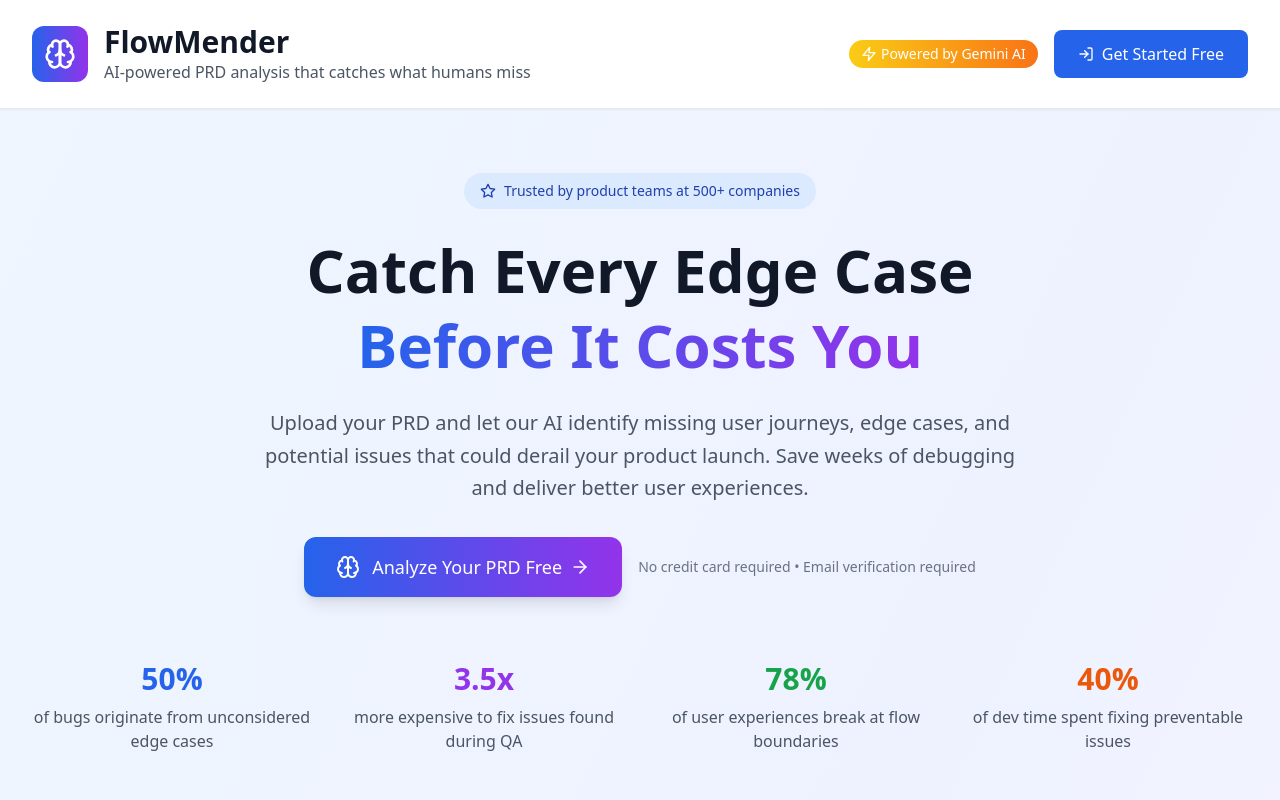
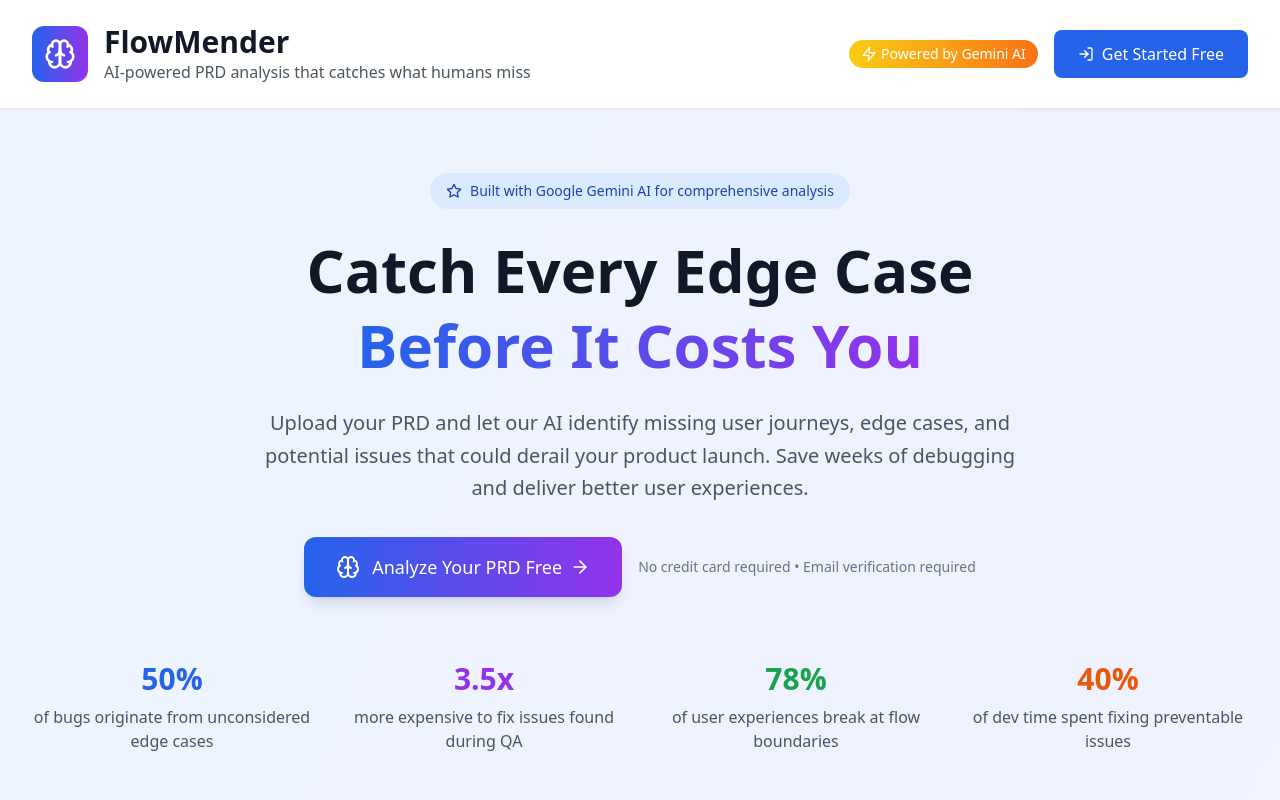
Before and after one commit to harshjain-14/Flowmender, a React (Vite) app: page / in a window 1280 px wide. Shown: the top 800 px of the page. Built offline with nearby package versions, Linux system fonts and the light colour scheme; no server answers.

Commit message:
Update landing page with truthful messaging

```diff
--- a/src/App.tsx
+++ b/src/App.tsx
@@ -264,7 +264,7 @@ function App() {
           <div className="text-center mb-16">
             <div className="inline-flex items-center px-4 py-2 bg-blue-100 text-blue-800 rounded-full text-sm font-medium mb-6">
               <Star className="h-4 w-4 mr-2" />
-              Trusted by product teams at 500+ companies
+              Built with Google Gemini AI for comprehensive analysis
             </div>
             <h2 className="text-6xl font-bold text-gray-900 mb-6 leading-tight">
               Catch Every Edge Case<br />
```
